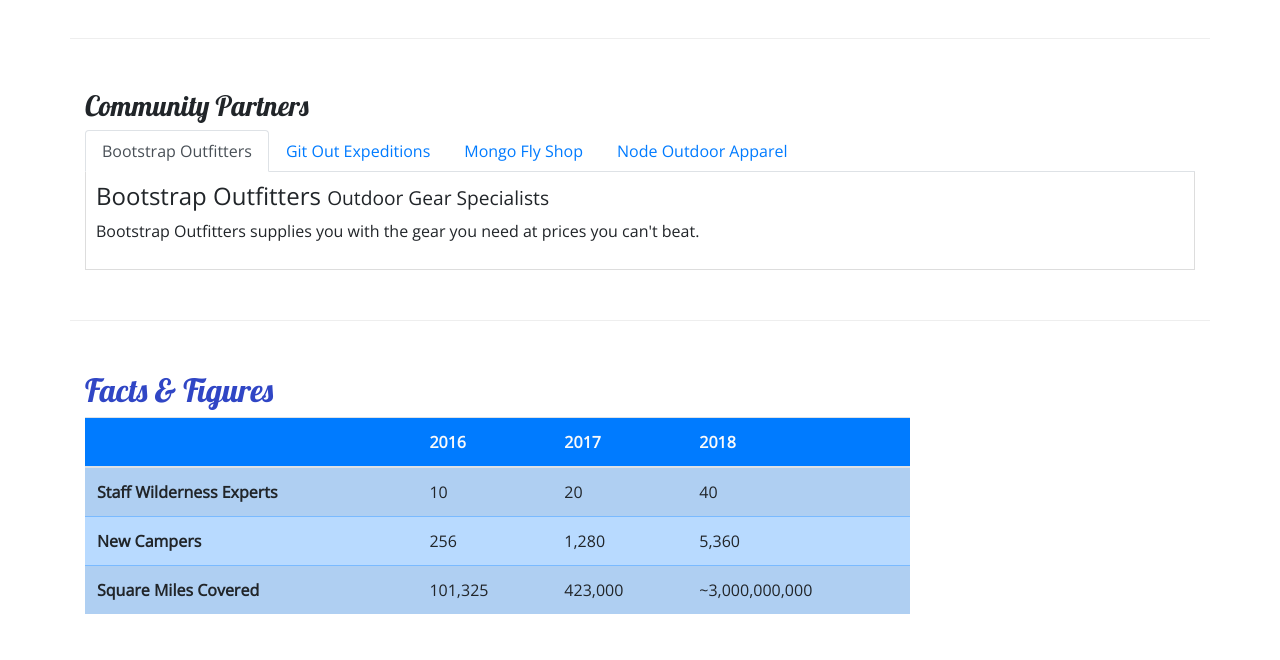
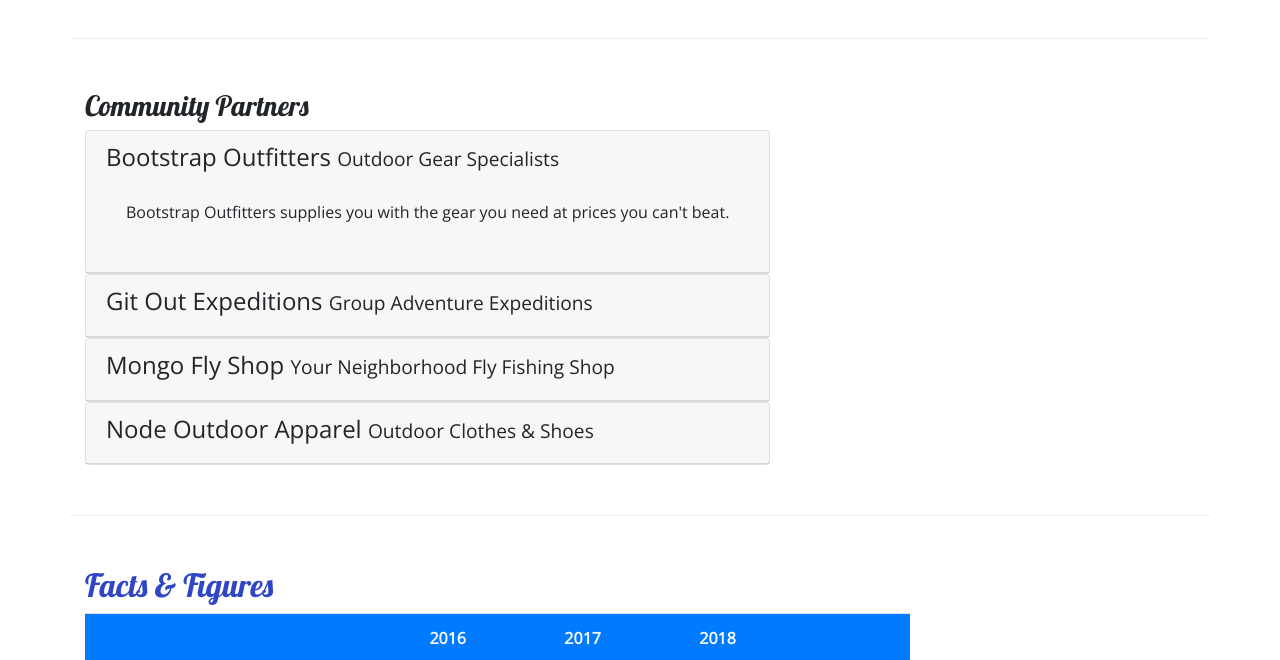
Before and after one commit to nueluna/nucampProject, a website: page aboutus.html in a window 1280 px wide. Shown: the part 919-1579 px from the top of the page. Drawn offline with nearby package versions, Linux system fonts and the light colour scheme.

Commit message:
Accordion

```diff
--- a/aboutus.html
+++ b/aboutus.html
@@ -106,38 +106,67 @@
         </div>
 
         <div class="row row-content">
-            <div class="col">
-                <h3>Community Partners</h3>
-                <ul class="nav nav-tabs">
-                    <li class="nav-item">
-                        <a class="nav-link active" href="#bootstrap" role="tab" data-toggle="tab">Bootstrap Outfitters</a>
-                    </li>
-                    <li class="nav-item">
-                        <a class="nav-link" href="#git" role="tab" data-toggle="tab">Git Out Expeditions</a>
-                    </li>
-                    <li class="nav-item">
-                        <a class="nav-link" href="#mongo" role="tab" data-toggle="tab">Mongo Fly Shop</a>
-                    </li>
-                    <li class="nav-item">
-                        <a class="nav-link" href="#node" role="tab" data-toggle="tab">Node Outdoor Apparel</a>
-                    </li>
-                </ul>
-                <div class="tab-content">
-                    <div role="tabpanel" class="tab-pane fade show active" id="bootstrap">
-                        <h4>Bootstrap Outfitters <small>Outdoor Gear Specialists</small></h4>
-                        <p class="d-none d-sm-block">Bootstrap Outfitters supplies you with the gear you need at prices you can't beat.</p>
+            <div id="accordion">
+                <div class="col">
+                    <h3>Community Partners</h3>
+                    <div class="card">
+                        <div role="tab" class="card-header">
+                            <h4>
+                                <a data-toggle="collapse" data-target="#bootstrap">
+                                    Bootstrap Outfitters <small>Outdoor Gear Specialists</small>
+                                </a>
+                            </h4>
+                            <div class="collapse show" id="bootstrap" data-parent="#accordion">
+                                <div class="card-body">
+                                    <p class="d-none d-sm-block">Bootstrap Outfitters supplies you with the gear you need at prices you can't beat.</p>
+                                </div>
+                            </div>
+                        </div>
                     </div>
-                    <div role="tabpanel" class="tab-pane fade" id="git">
-                        <h4>Git Out Expeditions <small>Group Adventure Expeditions</small></h4>
-                        <p class="d-none d-sm-block">Join Git Out Expeditions to explore new horizons with a group of other adventurers!</p>
+                    <div class="card">
+                        <div role="tab" class="card-header">
+                            <h4>
+                                <a class="collapsed" data-toggle="collapse" data-target="#git">
+                                    Git Out Expeditions <small>Group Adventure Expeditions</small>
+                                </a>
+                            </h4>
+                            <div class="collapse" id="git" data-parent="#accordion">
+                                <div class="card-body">
+                                    <p class="d-none d-sm-block">Join Git Out Expeditions to explore new horizons with a
+                                        group of other adventurers!</p>
+                                </div>
+                            </div>
+                        </div>
                     </div>
-                    <div role="tabpanel" class="tab-pane fade" id="mongo">
-                        <h4>Mongo Fly Shop <small>Your Neighborhood Fly Fishing Shop.</small></h4>
-                        <p class="d-none d-sm-block">Need a new fishing pole, a tacklebox, or flies of all kinds? Stop by Mongo Fly Shop.</p>
+                    <div class="card">
+                        <div role="tab" class="card-header">
+                            <h4>
+                                <a class="collapsed" data-toggle="collapse" data-target="#mongo">
+                                    Mongo Fly Shop <small>Your Neighborhood Fly Fishing Shop</small>
+                                </a>
+                            </h4>
+                            <div class="collapse" id="mongo" data-parent="#accordion">
+                                <div class="card-body">
+                                    <p class="d-none d-sm-block">Need a new fishing pole, a tacklebox, or flies of all
+                                        kinds? Stop by Mongo Fly Shop.</p>
+                                </div>
+                            </div>
+                        </div>
                     </div>
-                    <div role="tabpanel" class="tab-pane fade" id="node">
-                        <h4>Node Outdoor Apparel <small>Outdoor Clothes & Shoes</small></h4>
-                        <p class="d-none d-sm-block">From polar fleeces to swimsuits, hiking boots to waders, a visit to Node will be sure to get you covered.</p>
+                    <div class="card">
+                        <div role="tab" class="card-header">
+                            <h4>
+                                <a class="collapsed" data-toggle="collapse" data-target="#node">
+                                    Node Outdoor Apparel <small>Outdoor Clothes & Shoes</small>
+                                </a>
+                            </h4>
+                            <div class="collapse" id="node" data-parent="#accordion">
+                                <div class="card-body">
+                                    <p class="d-none d-sm-block">From polar fleeces to swimsuits, hiking boots to
+                                        waders, a visit to Node will be sure to get you covered.</p>
+                                </div>
+                            </div>
+                        </div>
                     </div>
                 </div>
             </div>
--- a/css/styles.css
+++ b/css/styles.css
@@ -34,8 +34,7 @@ header h2 {
 .navbar {
     background-color: #901CAD;
 }
-.tab-content {
-    border: 1px solid #DDD;
-    border-top: none;
-    padding: 10px;
-}
+a, a:hover {
+    color: inherit;
+    text-decoration: none;
+  }
```
